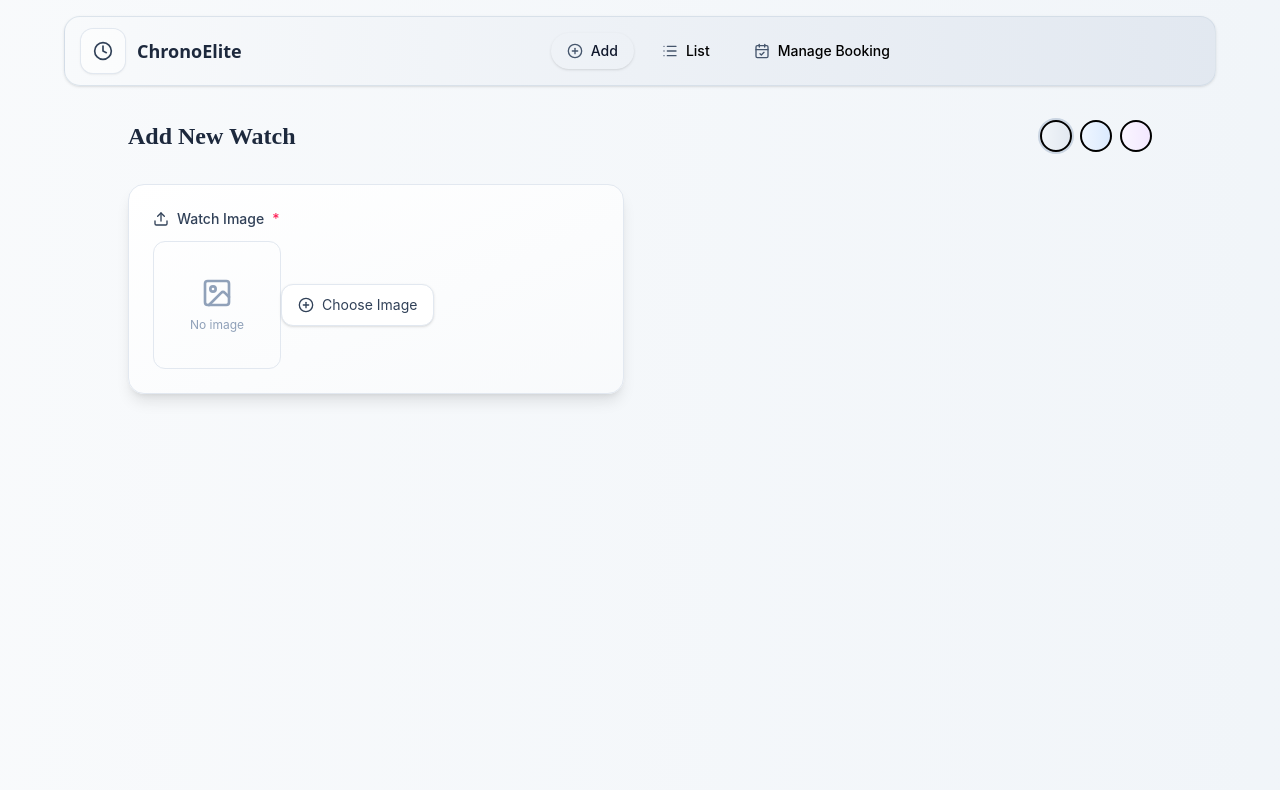
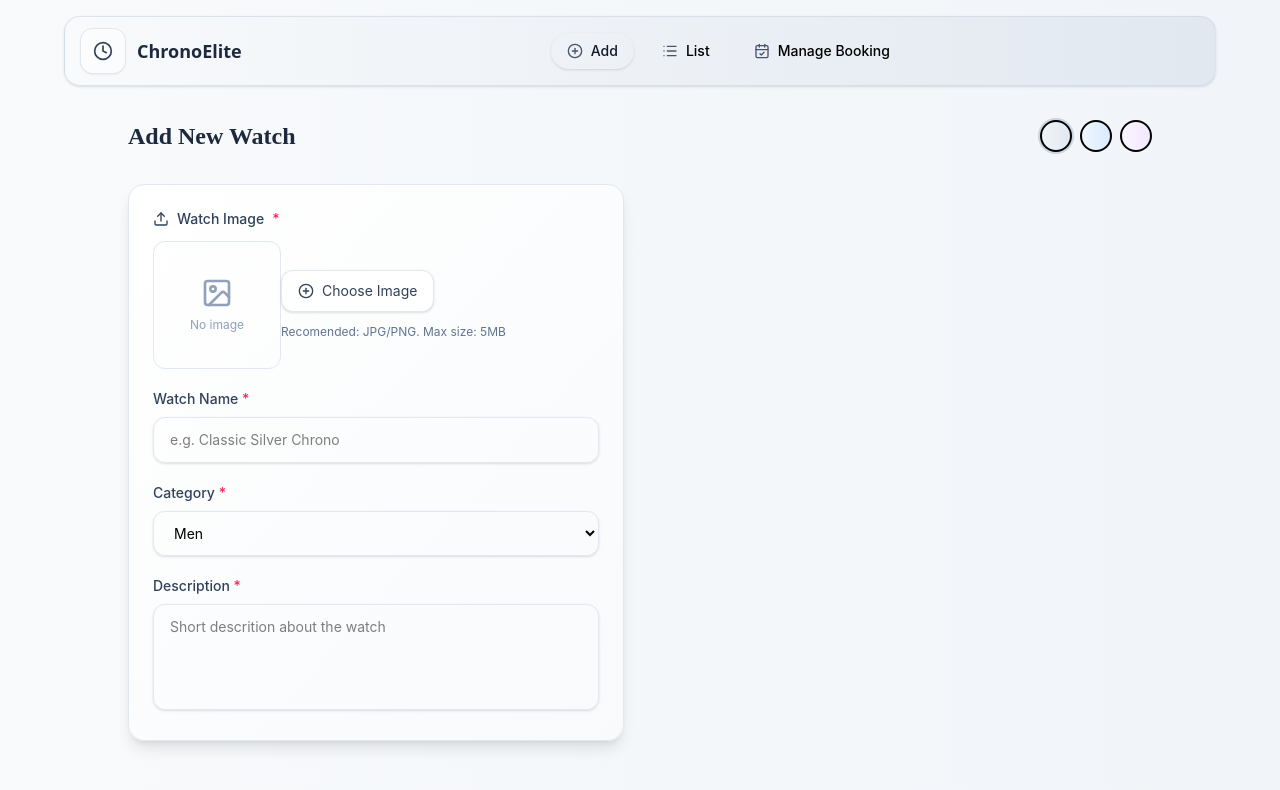
Before and after one commit to ChamalshaInduwara/E-Commerce, a React (Vite) app in the folder admin/: page / in a window 1280 px wide. Shown: the top 790 px of the page. Built offline with nearby package versions, Linux system fonts and the light colour scheme.

Commit message:
Add form fields for watch details including name, category, brand, and description in AddPage component

```diff
--- a/admin/src/components/AddPage.jsx
+++ b/admin/src/components/AddPage.jsx
@@ -181,8 +181,72 @@ const AddPage = () => {
                           <Trash2 className="w-4 h-4 text-slate-600"/> Remove
                         </button>
                       )}
+                      <p className={classes.helperText}>
+                        Recomended: JPG/PNG. Max size: 5MB
+                      </p>
                   </div>
                 </div>
+              </div>
+
+              <div>
+                <div className={classes.formLabelSimple}>
+                      Watch Name <span className={classes.requiredStar}>*</span>
+                </div>
+                <input value={name} onChange={(e) => setName(e.target.value)}
+                placeholder="e.g. Classic Silver Chrono"
+                className={inputClass}
+                required
+                disabled={loading}
+                />
+              </div>
+
+              <div>
+                <div className={classes.formLabelSimple}>
+                      Category <span className={classes.requiredStar}>*</span>
+                </div>
+                <select value={category} onChange={(e) => setCategory(e.target.value)}
+                className={inputClass}
+                disabled={loading}
+                >
+                  <option value="men">Men</option>
+                  <option value="women">Women</option>
+                  <option value="brand">Brand</option>
+                </select>
+              </div>
+
+              {category === "brand" && (
+                <div>
+                  <div className={classes.formLabelSimple}>
+                    Brand <span className={classes.requiredStar}>*</span>
+                  </div>
+                  <select
+                  value={brandName}
+                  onChange={(e) => setBrandName(e.target.value)}
+                  className={inputClass}
+                  disabled={loading}
+                  >
+                    <option value="">Select Brand</option>
+                    {BRANDS.map((b) => (
+                      <option value={b} key={b}>
+                        {b}
+                      </option>
+                    ))}
+                  </select>
+                </div>
+              )}
+
+              <div>
+                <div className={classes.formLabelSimple}>
+                      Description <span className={classes.requiredStar}>*</span>
+                </div>
+                <textarea value={description}
+                onChange={(e) => setDescription(e.target.value)}
+                rows={4}
+                placeholder="Short descrition about the watch"
+                className={`${inputClass} resize-none`}
+                required
+                disabled={loading}
+                ></textarea>
               </div>
             </form>
         </div>
```
